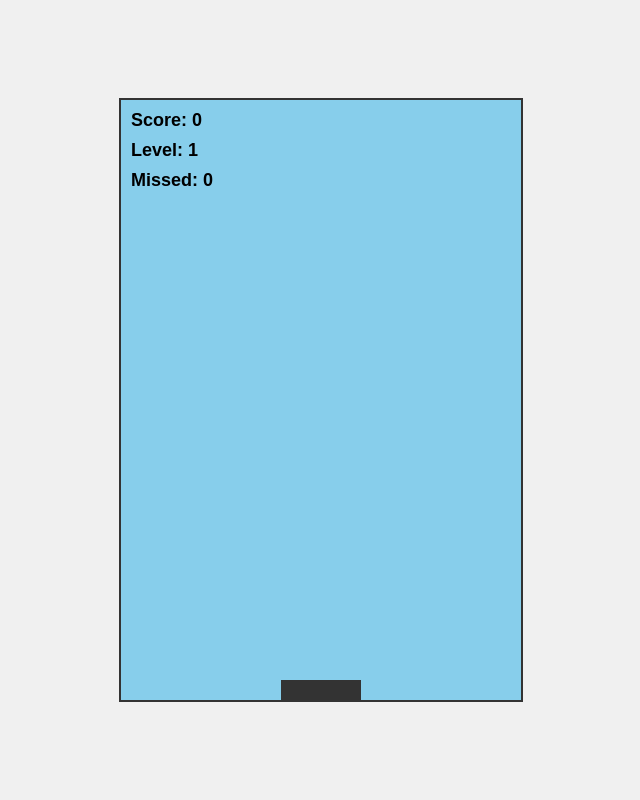
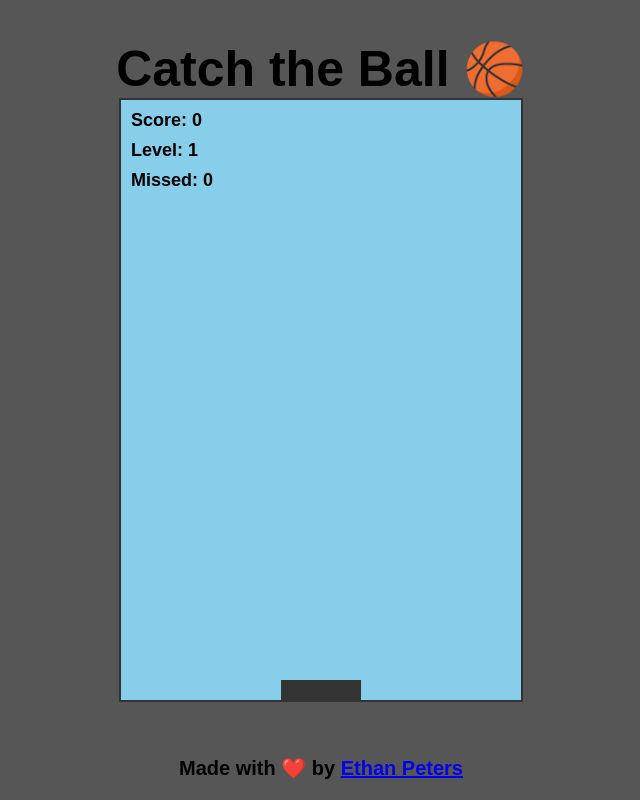
Before and after one commit to EthanPeters96/CatchTheBall, a website: page index.html in a window 1280 px wide. Shown: the whole page, without its empty margins (319-959 px from the left). Drawn offline with Linux system fonts and the light colour scheme.

```diff
--- a/assets/css/style.css
+++ b/assets/css/style.css
@@ -6,7 +6,32 @@
     justify-content: center;
     align-items: center;
     height: 100vh;
-    background-color: #f0f0f0;
+    background-color: #565656;
+}
+
+.heading {
+    position: absolute;
+    top: 0;
+    left: 50%;
+    transform: translate(-50%, 0);
+    text-align: center;
+    font-size: 50px;
+    font-weight: bold;
+    margin-bottom: 20px;
+    margin-top: 40px;
+    color: black;
+}
+
+.credits {
+    position: absolute;
+    bottom: 0;
+    left: 50%;
+    transform: translate(-50%, 0);
+    text-align: center;
+    font-size: 20px;
+    font-weight: bold;
+    margin-top: 20px;
+    color: black;
 }
 
 .game-container {
--- a/index.html
+++ b/index.html
@@ -7,12 +7,19 @@
         <link rel="stylesheet" href="assets/css/style.css" />
     </head>
     <body>
+        <h1 class="heading">Catch the Ball 🏀</h1>
         <div class="game-container">
             <div id="basket" class="basket"></div>
             <div id="score" class="score">Score: 0</div>
             <div id="level" class="level">Level: 1</div>
             <div id="missed" class="missed">Missed: 0</div>
         </div>
+        <footer>
+            <p class="credits">
+                Made with ❤️ by
+                <a href="https://github.com/EthanPeters96" target="_blank">Ethan Peters</a>
+            </p>
+        </footer>
         <script src="assets/js/script.js"></script>
     </body>
 </html>
```
Also changed, not shown: README.md.
